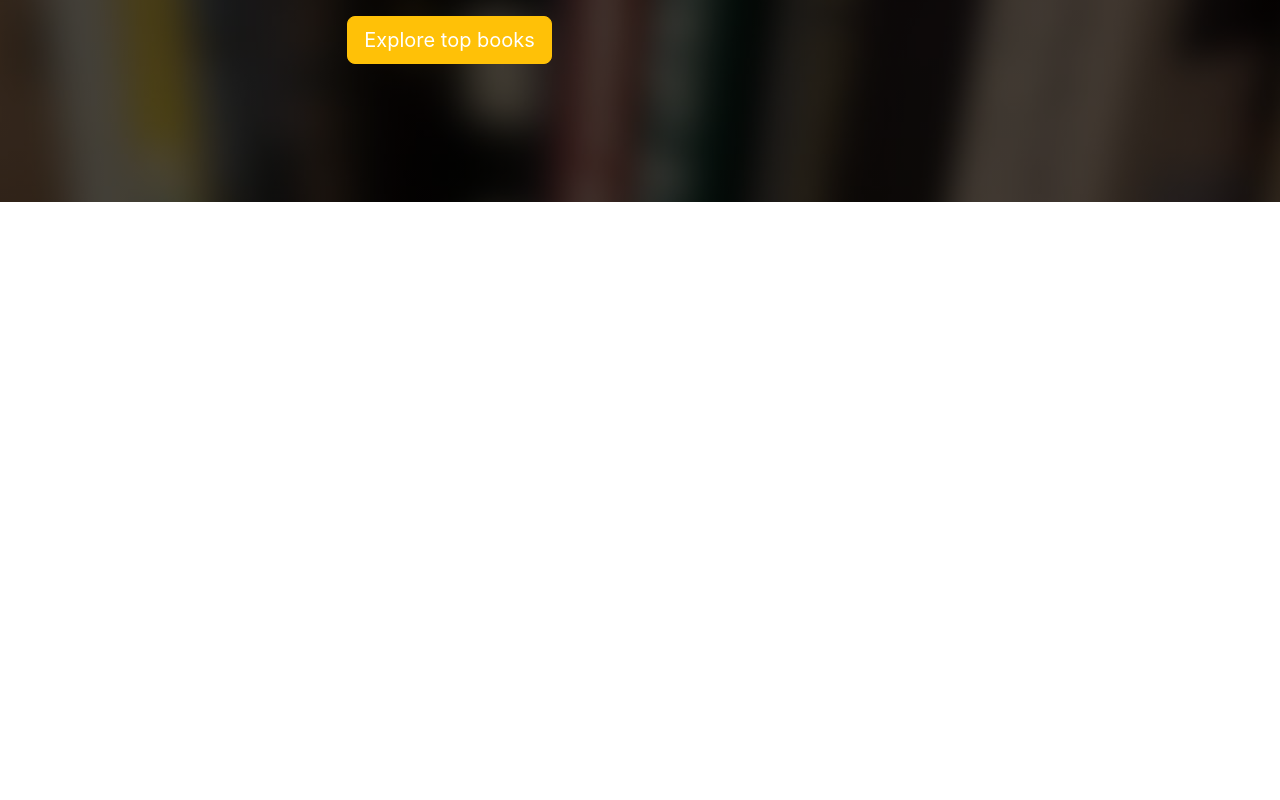
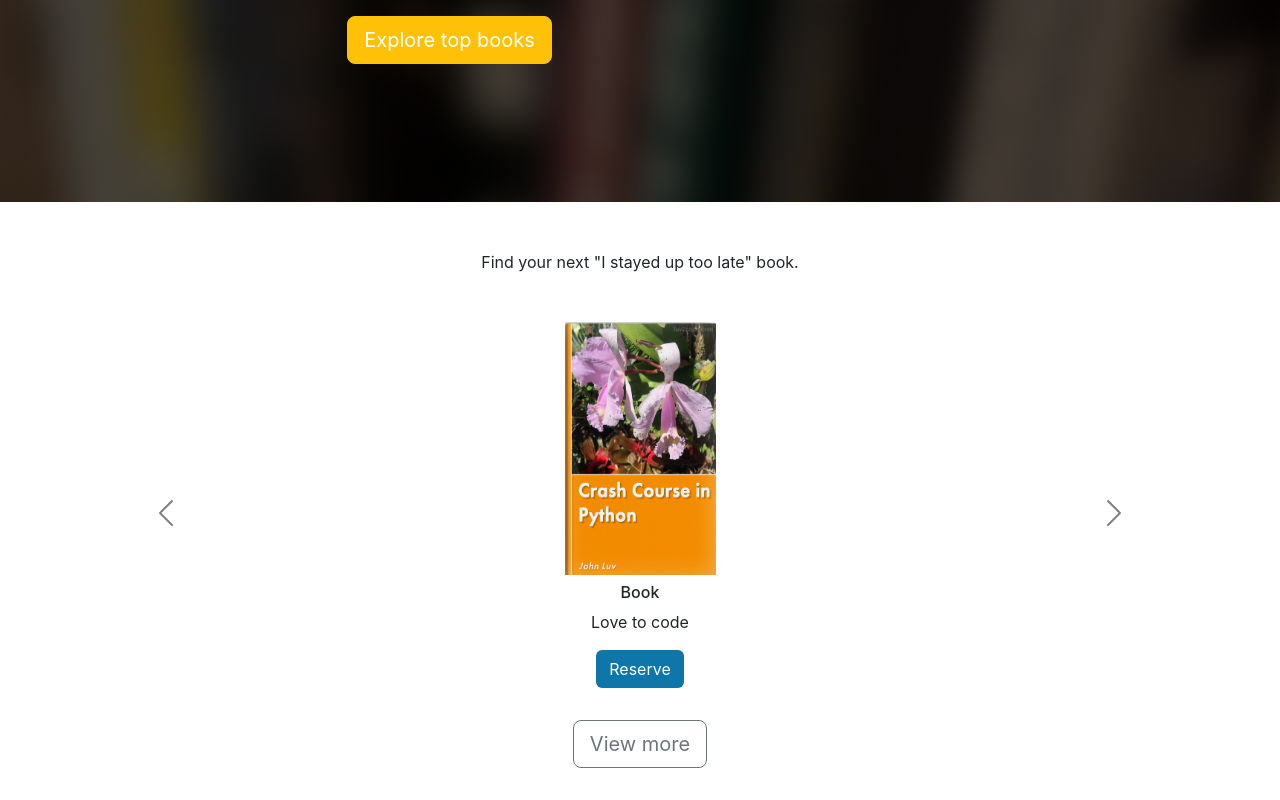
Before and after one commit to tudorandronic/react-library, a React (Create React App) app: page / in a window 1280 px wide. Shown: the part 276-1076 px from the top of the page. Before the commit the page ends 800 px from the top, so only its background shows below. Built offline with nearby package versions, Linux system fonts and the light colour scheme.

Commit message:
Carousel component
Created a carousel component for books.

```diff
--- a/src/App.tsx
+++ b/src/App.tsx
@@ -2,12 +2,14 @@ import React from 'react';
 import './App.css';
 import { Navbar } from './layouts/NavbarAndFooter/Navbar';
 import { ExploreTopBooks } from './layouts/HomePage/ExploreTopBooks';
+import { Carousel } from './layouts/HomePage/Carousel';
 
 function App() {
   return (
     <div>
       <Navbar/>
       <ExploreTopBooks/>
+      <Carousel/>
     </div>
   );
 }
--- /dev/null
+++ b/src/layouts/HomePage/Carousel.tsx
@@ -0,0 +1,76 @@
+export const Carousel = () => {
+    return (
+        <div className="container mt-5" style={{height: 550}}>
+            <div className="homepage-carousel-title">
+                Find your next "I stayed up too late" book.
+            </div>
+            <div id="carouselBookId" className="carousel carousel-dark mt-5 slide d-none d-lg-block"
+                data-bs-interval = "false">
+                    {/* Desktop */}
+                <div className="carousel-inner">
+                    <div className="carousel-item active">
+                        <div className="row d-flex justify-content-center align-intems-center">
+                            <div className="col-xs-6 col-sm-6 col-md-4 col-lg-3 mb-3">
+                                <div className="text-center">
+                                    <img src={require("./../../Images/BooksImages/book-luv2code-1000.png")} width="151" height="253" alt="book"></img>
+                                    <h6 className="mt-2">Book</h6>
+                                    <p>Love to code</p>
+                                    <a className="btn main-color text-white" href="#">Reserve</a>
+                                </div>
+                            </div>
+
+                        </div>
+                    </div>
+                    <div className="carousel-item">
+                        <div className="row d-flex justify-content-center align-intems-center">
+                            <div className="col-xs-6 col-sm-6 col-md-4 col-lg-3 mb-3">
+                                <div className="text-center">
+                                    <img src={require("./../../Images/BooksImages/book-luv2code-1000.png")}  width="151" height="253" alt="book"></img>
+                                    <h6 className="mt-2">Book</h6>
+                                    <p>Love to code</p>
+                                    <a className="btn main-color text-white" href="#">Reserve</a>
+                                </div>
+                            </div>
+                        </div>
+                    </div>
+                    <div className="carousel-item">
+                        <div className="row d-flex justify-content-center align-intems-center">
+                            <div className="col-xs-6 col-sm-6 col-md-4 col-lg-3 mb-3">
+                                <div className="text-center">
+                                    <img src={require("./../../Images/BooksImages/book-luv2code-1000.png")}  width="151" height="253" alt="book"></img>
+                                    <h6 className="mt-2">Book</h6>
+                                    <p>Love to code</p>
+                                    <a className="btn main-color text-white" href="#">Reserve</a>
+                                </div>
+                            </div>
+                        </div>
+                    </div>
+                    <button className="carousel-control-prev" type="button" data-bs-target="#carouselBookId" data-bs-slide="prev">
+                        <span className="carousel-control-prev-icon" aria-hidden="true"></span>
+                        <span className="visually-hidden">Previous</span>
+                    </button>
+                    <button className="carousel-control-next" type="button" data-bs-target="#carouselBookId" data-bs-slide="next">
+                        <span className="carousel-control-next-icon" aria-hidden="true"></span>
+                        <span className="visually-hidden">Next</span>
+                    </button>
+                </div>
+            </div>
+
+            {/* Mobile */}
+            <div className="d-lg-none mt-3">
+                <div className="row d-flex justify-content-center align-items-center">
+                    <div className="text-center">
+                        <img src={require("./../../Images/BooksImages/book-luv2code-1000.png")}  width="151" height="253" alt="book"></img>
+                        <h6 className="mt-2"><b>Book</b></h6>
+                        <p>Love to code</p>
+                        <a className="btn main-color text-white" href="#">Reserve</a>
+                    </div>
+                </div>
+            </div>
+            <div className="homepage-carousel-title mt-3">
+                <a className="btn btn-outline-secondary btn-lg" href="#">View more</a>
+            </div>
+
+        </div>
+    );
+}
```
